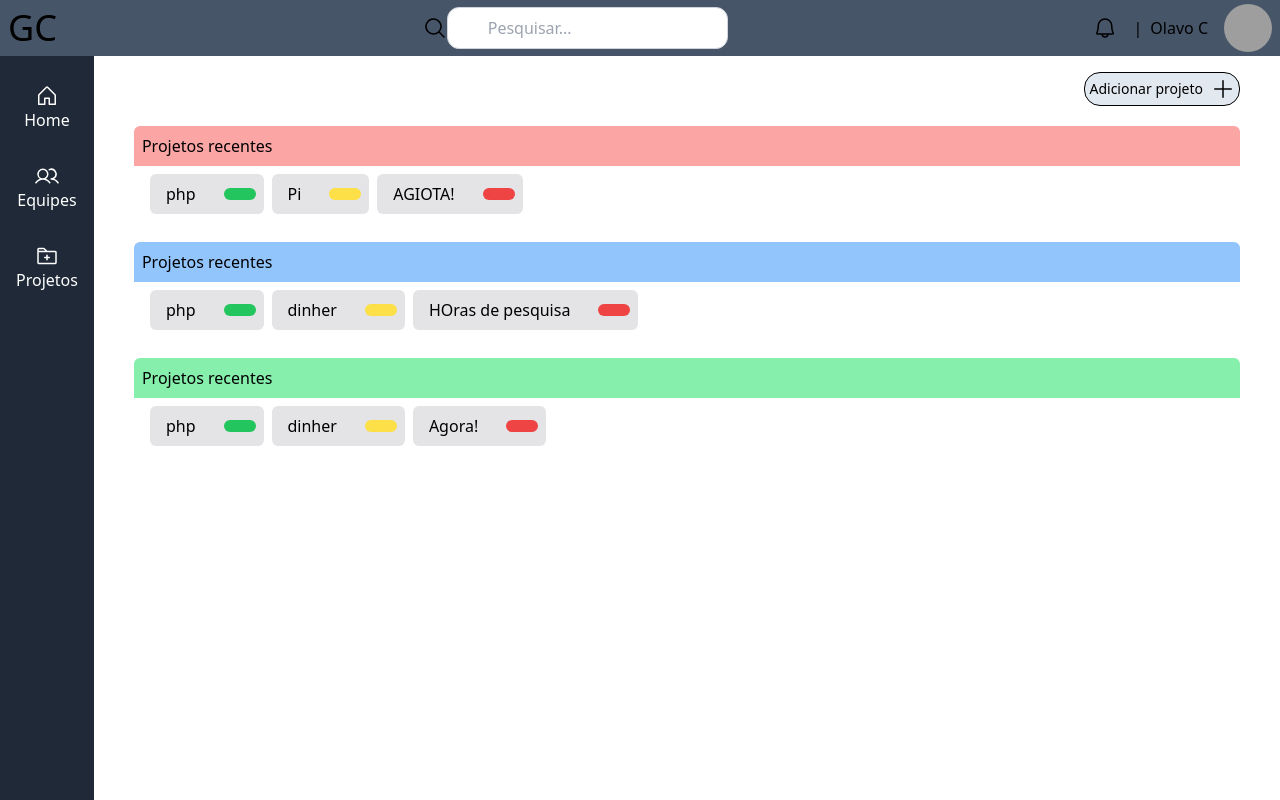
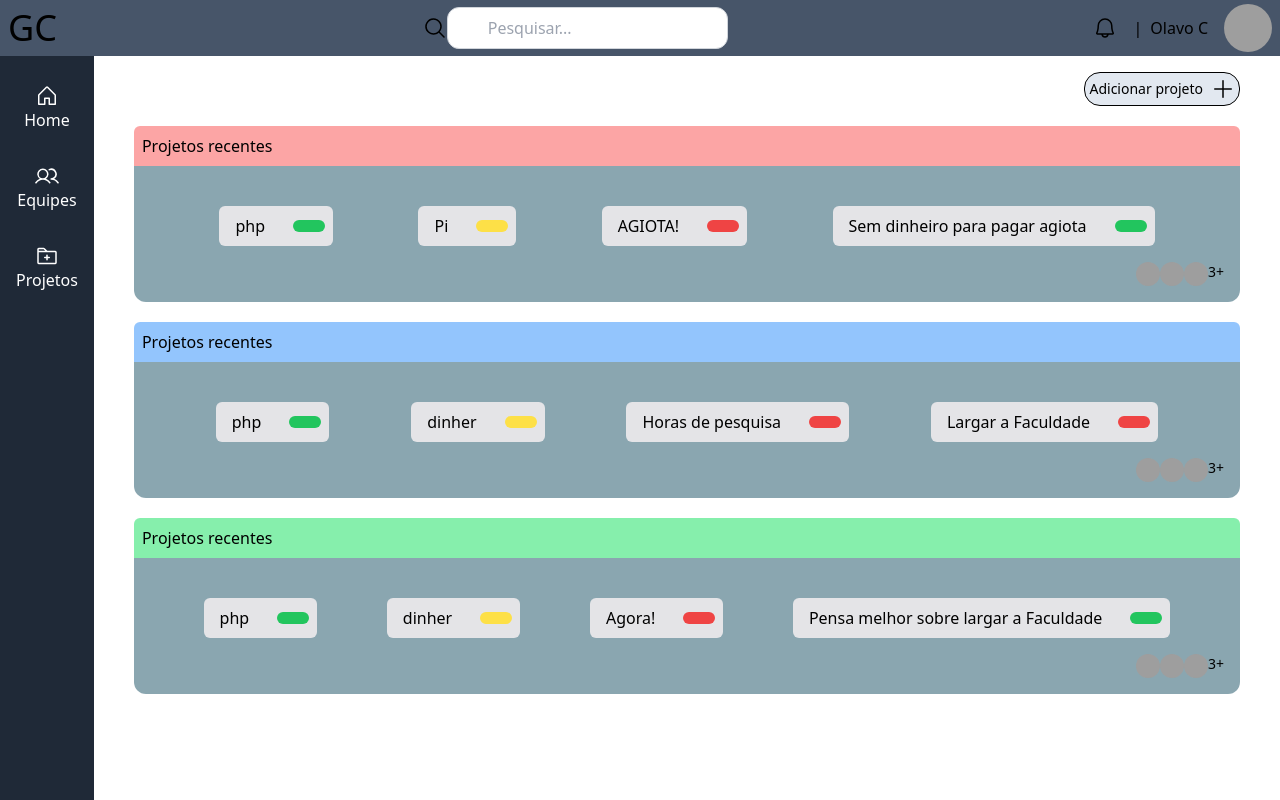
Before and after one commit to Olavo15/Gerenciamento_de_Tarefas, a React (Vite) app in the folder my-project/: page / in a window 1280 px wide. Built offline with nearby package versions, Linux system fonts and the light colour scheme; grey boxes are pictures that could not be loaded.

Commit message:
Home Finalizado.

```diff
--- a/my-project/src/components/Container.tsx
+++ b/my-project/src/components/Container.tsx
@@ -14,7 +14,7 @@ export default function Container(props: IContainer){
                     {props.titulo}
                 </h1>
             </div>
-            <div className="flex gap-2 px-4 py-2">
+            <div className="flex items-center py-10 justify-evenly ">
                 {props.children}
             </div>
         </div>
--- a/my-project/src/pages/Home.tsx
+++ b/my-project/src/pages/Home.tsx
@@ -6,17 +6,20 @@ const cards = [
     {titulo:"php", status:""},
     {titulo:"Pi", status:"alerta"},
     {titulo:"AGIOTA!", status:"atrasado"},
+    {titulo:"Sem dinheiro para pagar agiota", status:""}
   ]
   const cards2 = [
     {titulo:"php", status:""},
     {titulo:"dinher", status:"alerta"},
-    {titulo:"HOras de pesquisa", status:"atrasado"},
+    {titulo:"Horas de pesquisa", status:"atrasado"},
+    {titulo:"Largar a Faculdade", status:"atrasado"},
   ]
 
   const cards3 = [
     {titulo:"php", status:""},
     {titulo:"dinher", status:"alerta"},
     {titulo:"Agora!", status:"atrasado"},
+    {titulo:"Pensa melhor sobre largar a Faculdade", status:""},
   ]
 
 export default function Home(){
@@ -31,25 +34,85 @@ export default function Home(){
               </div>
 
 
-
-            <Container titulo="Projetos recentes" corTitulo={'bg-red-300'}>
+              <div className="h-44 bg-cyan-900 rounded-xl bg-opacity-50 relative">
+                <Container titulo="Projetos recentes" corTitulo={'bg-red-300'} className="h-full">
                   {cards.map((card) => {
                     return <CardProjeto titulo={card.titulo} status={card.status}/>
                   })}
                 </Container>
+                <figure className="absolute bottom-0 right-0 mb-4 mr-4 flex ">
+                  <img
+                    src="https://media.gazetadopovo.com.br/2024/02/23175636/lula-3-1280x720.jpg"
+                    className="rounded-full w-6 h-6"
+                    alt="Descrição da imagem"
+                  />
+                  <img
+                    src="https://conteudo.imguol.com.br/c/noticias/20/2022/07/09/urubu-do-pix-e-novo-golpe-na-praca-1657379024808_v2_450x450.jpg"
+                    className="rounded-full w-6 h-6"
+                    alt="Descrição da imagem"
+                  />
+                  <img
+                    src="https://http2.mlstatic.com/D_Q_NP_671372-MLU74274688600_022024-R.webp"
+                    className="rounded-full w-6 h-6"
+                    alt="Descrição da imagem"
+                  />
+                  <h1 className="text-sm">3+</h1>
+                </figure>
+              </div>
 
 
+
+              <div className="h-44 bg-cyan-900 rounded-xl bg-opacity-50 relative">
                 <Container titulo="Projetos recentes" corTitulo={'bg-blue-300'}>
                 {cards2.map((item) => {
                   return <CardProjeto titulo={item.titulo} status={item.status}/>
                 })}
                 </Container>
+                <figure className="absolute bottom-0 right-0 mb-4 mr-4 flex ">
+                  <img
+                    src="https://static.nationalgeographicbrasil.com/files/styles/image_3200/public/nationalgeographic_1933300.webp?w=1450&h=966&q=100"
+                    className="rounded-full w-6 h-6"
+                    alt="Descrição da imagem"
+                  />
+                  <img
+                    src="https://static.nationalgeographicbrasil.com/files/styles/image_3200/public/001-visayan-warty-pigs-nationalgeographic_2720551.webp?w=1450&h=816"
+                    className="rounded-full w-6 h-6"
+                    alt="Descrição da imagem"
+                  />
+                  <img
+                    src="https://www.olhoclinico.com.br/wp-content/uploads/2020/03/dogs-have-color-eyes--1080x630.jpg"
+                    className="rounded-full w-6 h-6"
+                    alt="Descrição da imagem"
+                  />
+                  <h1 className="text-sm">3+</h1>
+                </figure>
+              </div>
 
+              <div className="h-44 bg-cyan-900 rounded-xl bg-opacity-50 relative">
                 <Container titulo="Projetos recentes" corTitulo={'bg-green-300'}>
                 {cards3.map((item) => {
                   return <CardProjeto titulo={item.titulo} status={item.status}/>
                 })}
                 </Container>
+                <figure className="absolute bottom-0 right-0 mb-4 mr-4 flex ">
+                  <img
+                    src="https://cinegeektech.com.br/wp-content/uploads/2024/01/luffy.png"
+                    className="rounded-full w-6 h-6"
+                    alt="Descrição da imagem"
+                  />
+                  <img
+                    src="https://scontent.fjdo10-2.fna.fbcdn.net/v/t39.30808-6/307125844_147447017986405_6425193064719939346_n.jpg?stp=dst-jpg_p720x720&_nc_cat=105&ccb=1-7&_nc_sid=5f2048&_nc_ohc=ID-_RHbj7vcAb5y5jyb&_nc_ht=scontent.fjdo10-2.fna&oh=00_AfCSudqOluxOyLs_YhXeuBW79QqnDrV2UKRA2k6ylkBfAA&oe=663617CC"
+                    className="rounded-full w-6 h-6"
+                    alt="Descrição da imagem"
+                  />
+                  <img
+                    src="https://scontent.fjdo10-2.fna.fbcdn.net/v/t31.18172-8/1979084_216433435233677_1882037277_o.jpg?stp=dst-jpg_p843x403&_nc_cat=109&ccb=1-7&_nc_sid=5f2048&_nc_ohc=jgW_KsY38lgAb5LY0dN&_nc_ht=scontent.fjdo10-2.fna&oh=00_AfBo-KCiE12XGh5f-x4z68Ch_wRY9TzuK_7xYhz-HGpmXQ&oe=66579C36"
+                    className="rounded-full w-6 h-6"
+                    alt="Descrição da imagem"
+                  />
+                  <h1 className="text-sm">3+</h1>
+                </figure>
+              </div>
         </>
     )
 }
```
Lines whose indentation alone changed are shown as unchanged.
